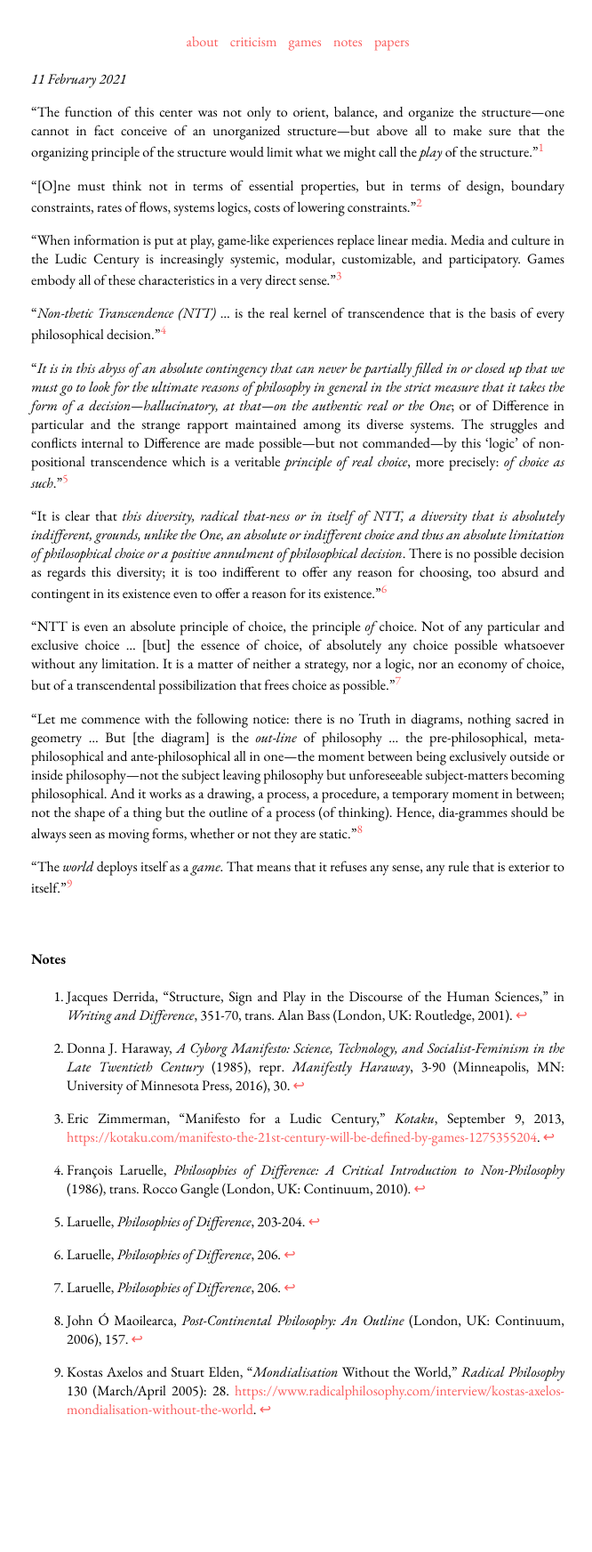
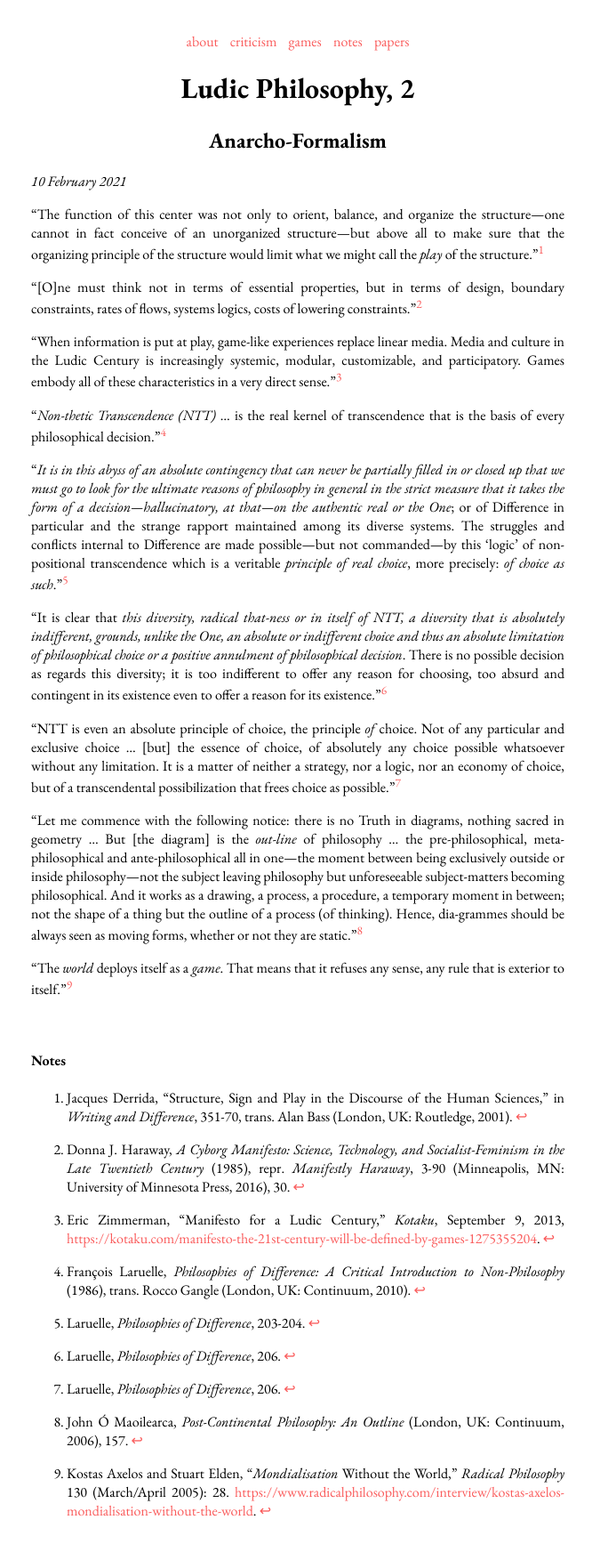
Before and after one commit to steinea/steinea.github.io, a Jekyll site: the page built from _posts/2021-02-10-ludic-philosophy-2.md, in a window 1280 px wide. Shown: the whole page at 89% size, without its empty margins (305-971 px from the left). Built offline with Jekyll 4.4.1, drawn with Linux system fonts in a browser that asks for light colours; our own code applies the rules of GitHub Pages for plain Markdown files; before the commit the page ends 1630 px from its top, so only the background shows below that; some of the changed lines change nothing that is shown.

Commit message:
Title broken on Ludic Philosophy 2
Removed attempted link in subtitle (pandoc OK, but not jekyll)

```diff
--- a/_posts/2021-02-10-ludic-philosophy-2.md
+++ b/_posts/2021-02-10-ludic-philosophy-2.md
@@ -1,7 +1,7 @@
 ---
 layout: post
 title: Ludic Philosophy, 2
-subtitle: Anarcho-Formalism^[The construction "anarcho-formalist" I receive from James Clifford, via Bruce Robbins, "Emancipation from the Burden of History: On Hayden White, 1928–2018," *n+1*, March 8, 2018, <https://nplusonemag.com/online-only/online-only/emancipation-from-the-burden-of-history/>.]
+subtitle: Anarcho-Formalism
 date: 2021-02-10
 ---
 
```
